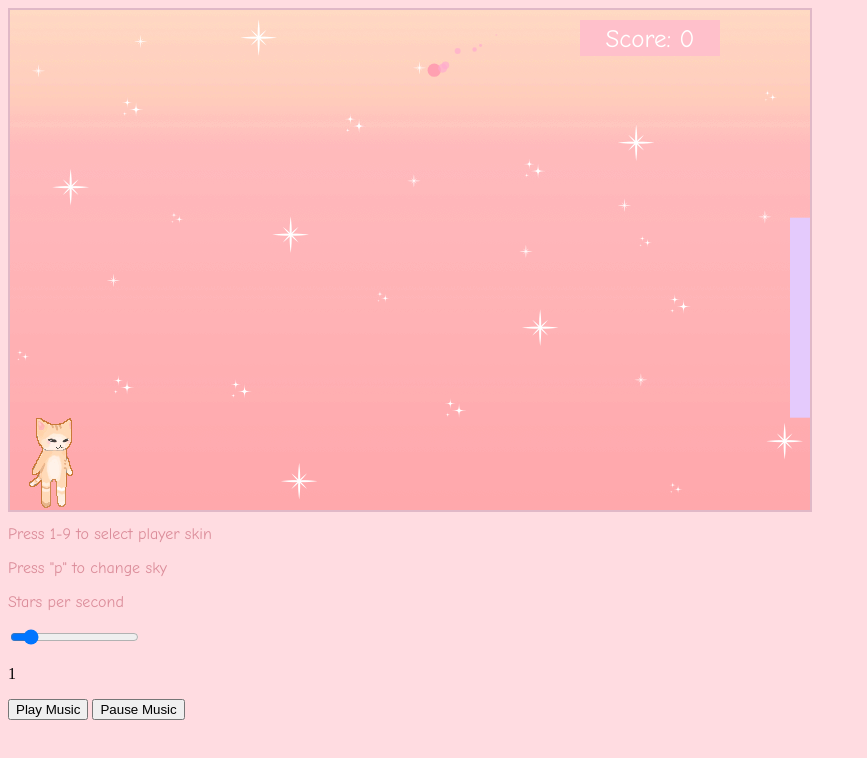
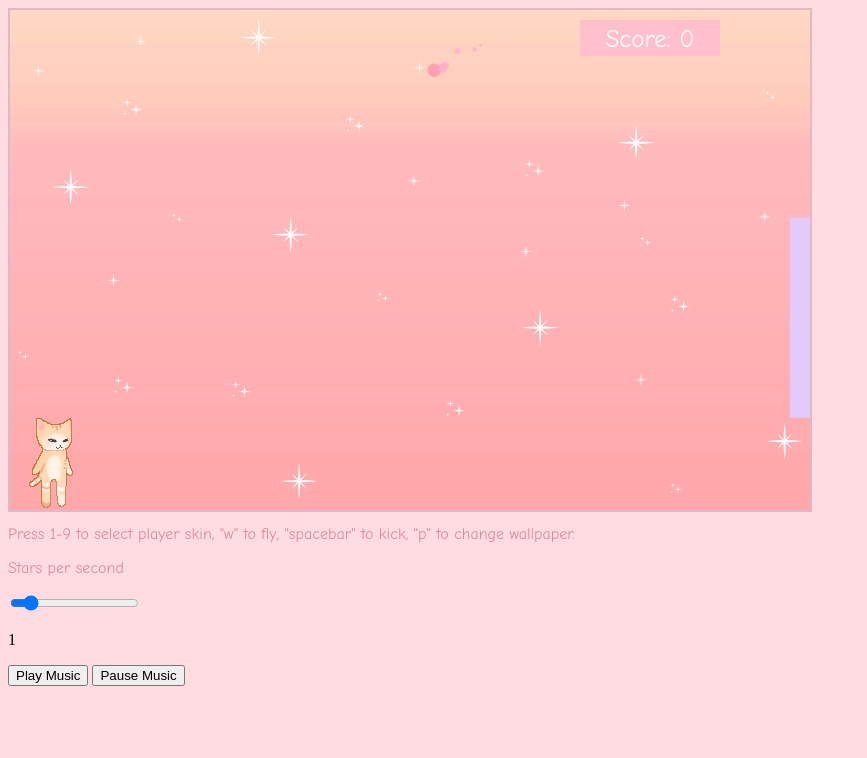
Before and after one commit to Yun-codee/kitty-star-shoot, a plain HTML site: page index.html in a window 1280 px wide. Shown: the whole page, without its empty margins (0-867 px from the left). Drawn offline with Linux system fonts and the light colour scheme.

Commit message:
Update index.html

```diff
--- a/index.html
+++ b/index.html
@@ -7,8 +7,8 @@
 
   <body>
     <canvas id="gameCanvas"></canvas>
-    <p style="text-align: left; margin-top: 9px; font-family: 'Comic Sans MS', cursive, sans-serif; color: rgb(219, 140, 153);">Press 1-9 to select player skin</p>
-<p style="text-align: left; margin-top: 9px; font-family: 'Comic Sans MS', cursive, sans-serif; color: rgb(219, 140, 153);">Press "p" to change sky</p>
+    <p style="text-align: left; margin-top: 9px; font-family: 'Comic Sans MS', cursive, sans-serif; color: rgb(219, 140, 153);">
+    Press 1-9 to select player skin, "w" to fly, "spacebar" to kick, "p" to change wallpaper.</p>
     <div>
       <p style="text-align: left; margin-top: 9px; font-family: 'Comic Sans MS', cursive, sans-serif; color: rgb(219, 140, 153);">Stars per second</p>
       <input type="range" min="0.5" max="5" step="0.5" value="1" id="starballsSlider">
```
